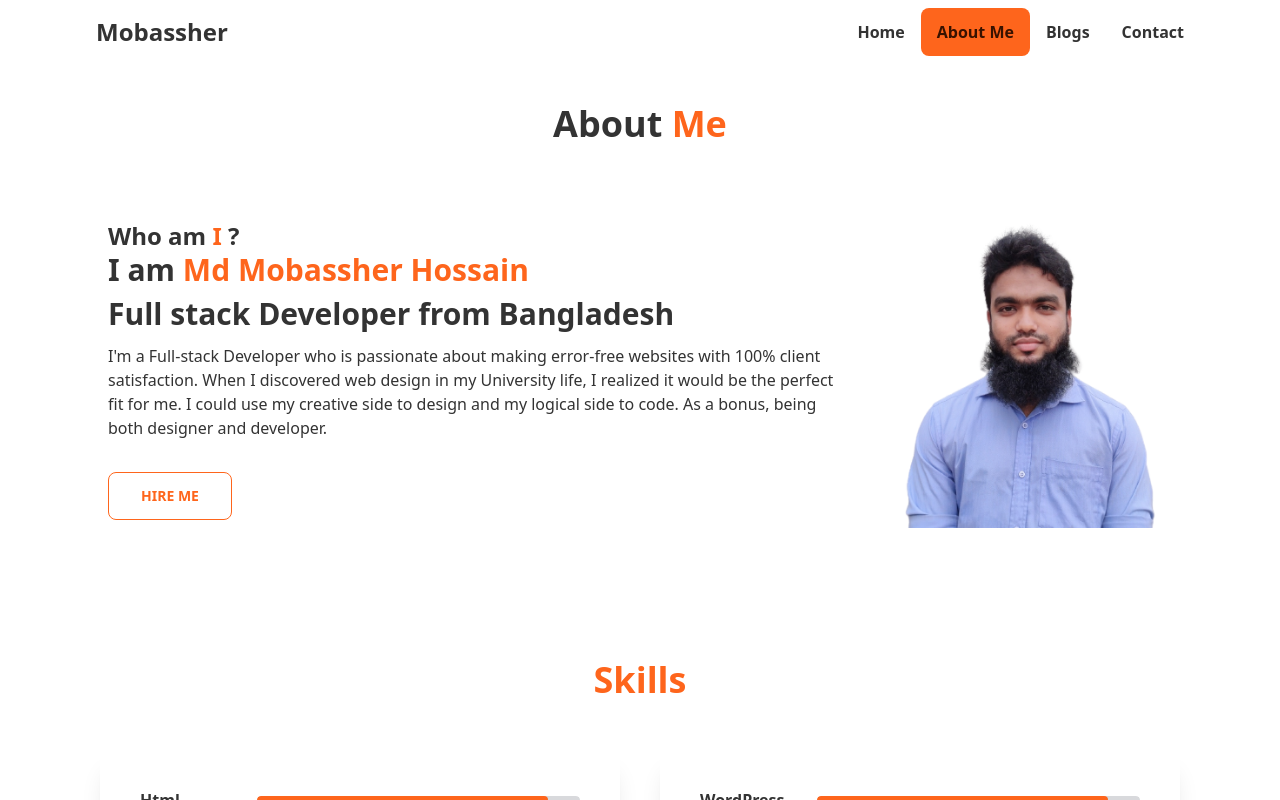
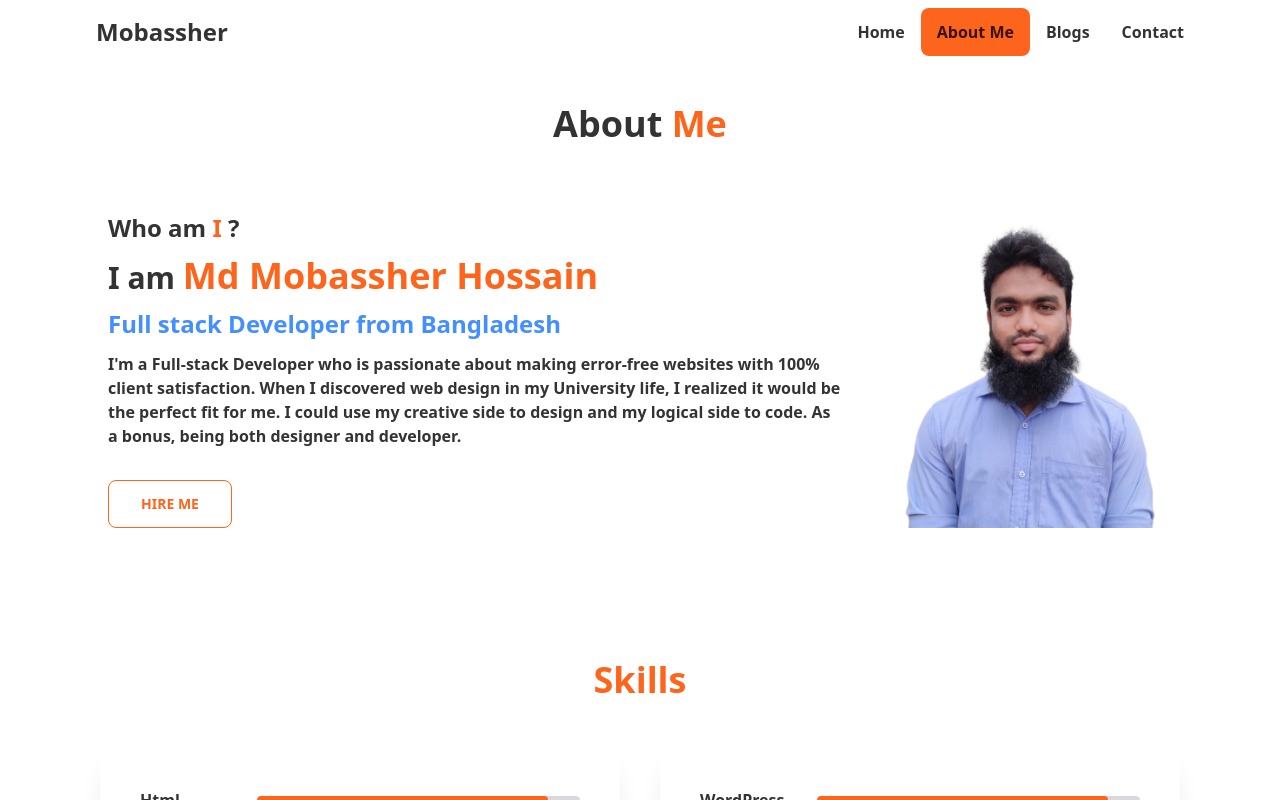
Before and after one commit to Md-Mobassher/Mobassher-Portfolio-Dashboard, a React (Create React App) app: page /about in a window 1280 px wide. Built offline with nearby package versions, Linux system fonts and the light colour scheme.

Commit message:
about page edited

```diff
--- a/package.json
+++ b/package.json
@@ -10,6 +10,7 @@
     "daisyui": "^2.15.2",
     "file-saver": "^2.0.5",
     "firebase": "^9.6.10",
+    "framer-motion": "^6.3.13",
     "react": "^18.0.0",
     "react-dom": "^18.0.0",
     "react-hook-form": "^7.31.3",
--- a/src/App.js
+++ b/src/App.js
@@ -11,6 +11,7 @@ import { ToastContainer } from 'react-toastify';
 import 'react-toastify/dist/ReactToastify.css';
 import ProjectDetails from './Pages/Projects/ProjectDetails';
 import Blogs from './Pages/Blogs/Blogs';
+
 
 
 
--- a/src/Pages/About/About.js
+++ b/src/Pages/About/About.js
@@ -15,11 +15,11 @@ const About = () => {
                     <img className="flex" src={mobassher} class=" rounded-lg" alt=''/>
                 </div>
                 <div className='w-full lgw-3/5  p-3 '>
-                    <h1 className='text-2xl font-semibold'>Who am <span className='text-primary'>I </span>?</h1>
-                    <h1 class="text-3xl font-semibold mb-2">I am <span className='text-primary'>Md Mobassher Hossain</span> </h1>
-                    <h2 class="text-3xl mb-3  font-semibold ">Full stack Developer from Bangladesh</h2>
+                    <h1 className='text-xl lg:text-2xl font-semibold mb-3'>Who am <span className='text-primary'>I </span>?</h1>
+                    <h1 class="text-2xl lg:text-3xl font-semibold mb-3">I am <span className='text-primary text-3xl lg:text-4xl'>Md Mobassher Hossain</span> </h1>
+                    <h2 class="text-xl lg:text-2xl mb-3 text-secondary font-semibold ">Full stack Developer from Bangladesh</h2>
 
-                    <p className=''>I'm a Full-stack Developer who is passionate about making error-free websites with 100% client satisfaction.
+                    <p className='font-semibold'>I'm a Full-stack Developer who is passionate about making error-free websites with 100% client satisfaction.
                     When I discovered web design in my University life, I realized it would be the perfect fit for me. I could use my creative side to design and my logical side to code. As a bonus, being both designer and developer.</p>
 
                     <div>
--- a/src/Pages/Home/Banner.js
+++ b/src/Pages/Home/Banner.js
@@ -2,6 +2,7 @@ import React from 'react';
 import { saveAs } from "file-saver";
 import mobassher from '../../Assets/Images/mobassher.png'
 import { Link } from 'react-router-dom';
+import { motion } from "framer-motion"
 
 const Banner = () => {
     const saveFile = () => {
--- a/src/Pages/Home/Services.js
+++ b/src/Pages/Home/Services.js
@@ -8,22 +8,22 @@ const Services = () => {
         <section id='projects' className='my-16 lg:px-20'>
             <h2 className='text-4xl font-bold text-primary text-center mb-12'>Services</h2>
             <div className='grid grid-cols-1 lg:grid-cols-3 gap-7 px-5'>
-                <div className=' max-w-sm mx-auto flex-col justify-center items-center shadow-xl rounded-lg border-x-rose-600 p-5'>
-                    <FaLaptopCode className='w-10 h-10 block mx-auto mb-6'></FaLaptopCode>
+                <div className=' max-w-sm mx-auto flex-col justify-center items-center shadow-2xl rounded-lg border-x-rose-600 p-5'>
+                    <FaLaptopCode className='w-10 h-10 block mx-auto mt-4 mb-6'></FaLaptopCode>
                     <div >
                         <h2 className='text-primary font-semibold text-2xl text-center mb-4'>Web Design</h2>
                         <p className='text-center p-2'>As a web designer, I always provide the quality work and always try to satisfy my clients and make a good relationship with them. </p>
                     </div>
                 </div>
-                <div className=' max-w-sm mx-auto  flex-col justify-center items-center shadow-xl rounded-lg border-x-rose-600 p-5'>
-                    <RiCodeSSlashLine className='w-10 h-10 block mx-auto mb-6'></RiCodeSSlashLine>
+                <div className=' max-w-sm mx-auto  flex-col justify-center items-center shadow-2xl rounded-lg border-x-rose-600 p-5'>
+                    <RiCodeSSlashLine className='w-10 h-10 block mx-auto mt-4 mb-6'></RiCodeSSlashLine>
                     <div >
                         <h2 className='text-primary font-semibold text-2xl text-center mb-4'>Web Development</h2>
                         <p className='text-center'>Providing quality content on your website, regularly adding new information, establishing trust, and marketing your site on other websites and social media.</p>
                     </div>
                 </div>
-                <div className=' max-w-sm mx-auto flex-col justify-center items-center shadow-xl rounded-lg border-x-rose-600 p-5'>
-                    <BsCodeSquare className='w-10 h-10 block mx-auto mb-6'></BsCodeSquare>
+                <div className=' max-w-sm mx-auto flex-col justify-center items-center shadow-2xl rounded-lg border-x-rose-600 p-5'>
+                    <BsCodeSquare className='w-10 h-10 block mx-auto mt-4 mb-6'></BsCodeSquare>
                     <div >
                         <h2 className='text-primary font-semibold text-2xl text-center mb-4'>Customize Website</h2>
                         <p className='text-center p-2'>I will cutomize your previous website, fix bugs, errors, and add new features. Providing the best and quality services.</p>
--- a/src/Pages/Projects/Project.js
+++ b/src/Pages/Projects/Project.js
@@ -10,8 +10,8 @@ const Project = ({project}) => {
     }
 
     return (
-        <div className="card bg-base-100 border border-1 border-primary">
-            <div className='h-60 overflow-y-scroll'>
+        <div className="card bg-base-100 border border-1 border-primary ">
+            <div className='h-60 overflow-y-scroll shadow '>
                <figure><img className='' src={img1} alt="tool" /></figure>
             </div>
              <div className="card-body p-4 justify-between items-between">
```
Also changed, not shown: 1 other file (tests, documents, lock files or other folders).
